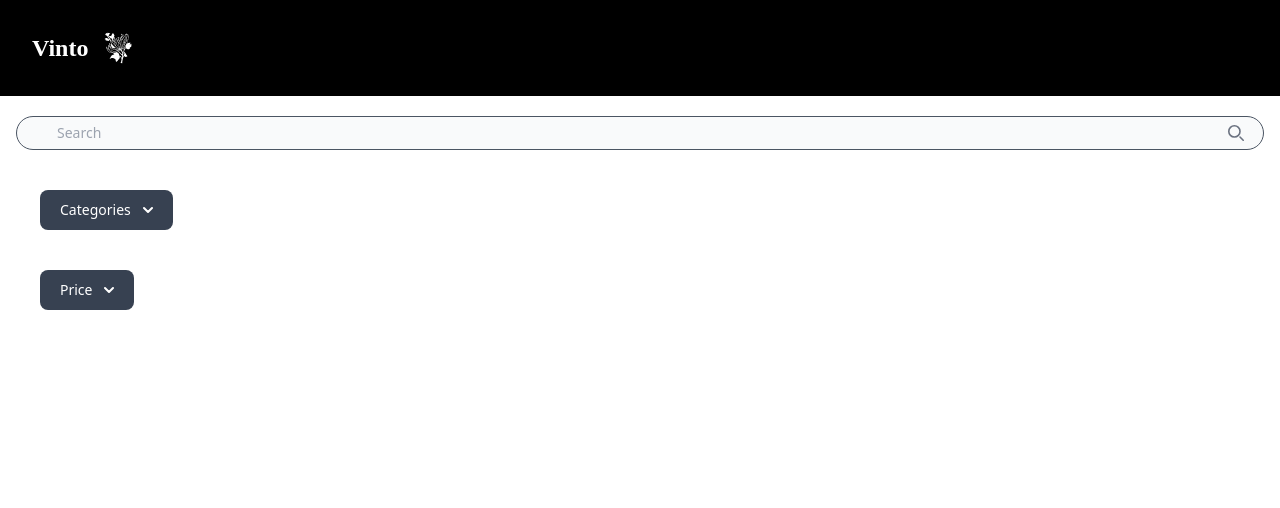
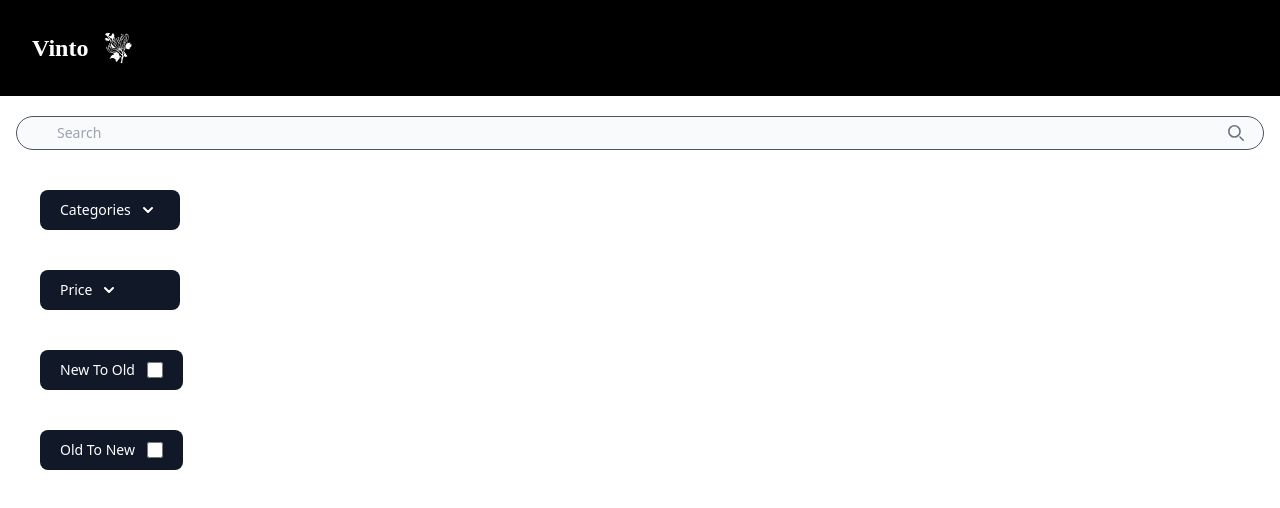
Before and after one commit to KholoudELkasaby/vinto-client-side, an Angular app: page / in a window 1280 px wide. Shown: the top 508 px of the page. Built offline with nearby package versions, Linux system fonts and the light colour scheme; a web font is replaced by a local one.

Commit message:
add implementation side bar

```diff
--- a/src/app/sidebar/sidebar.component.html
+++ b/src/app/sidebar/sidebar.component.html
@@ -38,91 +38,118 @@
 
 
 
-    <div class=" mt-10   ml-10 flex justify-start">
-<button  value=  "press"  (click)="press()"  id="dropdownHelperButton" data-dropdown-toggle="dropdownHelper" class=" text-white bg-gray-700 hover:bg-gray-800 focus:ring-4 focus:outline-none   font-medium rounded-lg text-sm px-5 py-2.5 text-center inline-flex items-center     " type="button">Categories <svg class="w-2.5 h-2.5 ms-3" aria-hidden="true" xmlns="http://www.w3.org/2000/svg" fill="none" viewBox="0 0 10 6">
+    <div class="    w-[140px] mt-10   ml-10  mb-10 flex justify-start">
+<button  value=  "press"  (click)="press()"  id="dropdownHelperButton" data-dropdown-toggle="dropdownHelper" class=" w-full text-white bg-gray-900 hover:bg-gray-800 focus:ring-4 focus:outline-none   font-medium rounded-lg text-sm px-5 py-2.5 text-center inline-flex items-center     " type="button">Categories <svg class="w-2.5 h-2.5 ms-3" aria-hidden="true" xmlns="http://www.w3.org/2000/svg" fill="none" viewBox="0 0 10 6">
     <path stroke="currentColor" stroke-linecap="round" stroke-linejoin="round" stroke-width="2" d="m1 1 4 4 4-4"/>
     </svg>
     </button>
 </div>
 
     <!-- Dropdown menu -->
-    <div id="dropdownHelper" class=" w-full hidden bg-white divide-y divide-gray-100 rounded-lg shadow-sm w-60 dark:bg-gray-700 dark:divide-gray-600">
-        <ul class=" space-y-1 text-sm text-gray-700 dark:text-gray-200" aria-labelledby="dropdownHelperButton">
+    <div id="dropdownHelper" class="  w-full hidden bg-white divide-y divide-gray-100 rounded-lg shadow-sm w-60 dark:bg-gray-700 dark:divide-gray-600">
+        <ul class="  space-y-1 text-sm text-gray-700 dark:text-gray-200" aria-labelledby="dropdownHelperButton">
 
-            <diV class="m-10">
+            <diV class="   p-10 border border-gray-300">
                 <div class="flex   justify-around items-center m-1  ">
                     <label for="checked1-checkbox " class=" text-sm font-medium text-gray-900 dark:text-gray-300">Furniture</label>
                     <input id="checked1-checkbox " type="checkbox" value="" class="w-4 h-4 text-blue-600 bg-gray-100 border-gray-300 rounded-sm focus:ring-blue-500 dark:focus:ring-blue-600 dark:ring-offset-gray-800 focus:ring-2 dark:bg-gray-700 dark:border-gray-600">
                 </div>
                 <div class="flex   justify-around items-center m-3">
                     <label for="checked2-checkbox" class=" text-sm font-medium text-gray-900 dark:text-gray-300">Accessories</label>
-                    <input checked id="checked2-checkbox" type="checkbox" value="" class="w-4 h-4 text-blue-600 bg-gray-100 border-gray-300 rounded-sm focus:ring-blue-500 dark:focus:ring-blue-600 dark:ring-offset-gray-800 focus:ring-2 dark:bg-gray-700 dark:border-gray-600">
+                    <input  id="checked2-checkbox" type="checkbox" value="" class="w-4 h-4 text-blue-600 bg-gray-100 border-gray-300 rounded-sm focus:ring-blue-500 dark:focus:ring-blue-600 dark:ring-offset-gray-800 focus:ring-2 dark:bg-gray-700 dark:border-gray-600">
                 </div>
 
                 <div class="flex   justify-around items-center ">
                     <label for="checked3-checkbox" class=" text-sm font-medium text-gray-900 dark:text-gray-300">Fachion </label>
-                    <input checked id="checked3-checkbox" type="checkbox" value="" class="w-4 h-4 text-blue-600 bg-gray-100 border-gray-300 rounded-sm focus:ring-blue-500 dark:focus:ring-blue-600 dark:ring-offset-gray-800 focus:ring-2 dark:bg-gray-700 dark:border-gray-600">
+                    <input  id="checked3-checkbox" type="checkbox" value="" class="w-4 h-4 text-blue-600 bg-gray-100 border-gray-300 rounded-sm focus:ring-blue-500 dark:focus:ring-blue-600 dark:ring-offset-gray-800 focus:ring-2 dark:bg-gray-700 dark:border-gray-600">
                 </div>
 
                 <div class="flex   justify-around items-center  m-3">
                     <label for="checked4-checkbox" class="text-sm font-medium text-gray-900 dark:text-gray-300">Electronics </label>
-                    <input checked id="checked4-checkbox" type="checkbox" value="" class="w-4 h-4 text-blue-600 bg-gray-100 border-gray-300 rounded-sm focus:ring-blue-500 dark:focus:ring-blue-600 dark:ring-offset-gray-800 focus:ring-2 dark:bg-gray-700 dark:border-gray-600">
+                    <input  id="checked4-checkbox" type="checkbox" value="" class="w-4 h-4 text-blue-600 bg-gray-100 border-gray-300 rounded-sm focus:ring-blue-500 dark:focus:ring-blue-600 dark:ring-offset-gray-800 focus:ring-2 dark:bg-gray-700 dark:border-gray-600">
                 </div>
 
                 <div class="flex   justify-around items-center ">
                     <label for="checked5-checkbox" class="text-sm font-medium text-gray-900 dark:text-gray-300">potties </label>
-                    <input checked id="checked5-checkbox" type="checkbox" value="" class="w-4 h-4 text-blue-600 bg-gray-100 border-gray-300 rounded-sm focus:ring-blue-500 dark:focus:ring-blue-600 dark:ring-offset-gray-800 focus:ring-2 dark:bg-gray-700 dark:border-gray-600">
+                    <input  id="checked5-checkbox" type="checkbox" value="" class="w-4 h-4 text-blue-600 bg-gray-100 border-gray-300 rounded-sm focus:ring-blue-500 dark:focus:ring-blue-600 dark:ring-offset-gray-800 focus:ring-2 dark:bg-gray-700 dark:border-gray-600">
                 </div>
                 </diV>
 
         </ul>
     </div>
 
-
+<!--,------------------------------------------------------------------------------------------- -->
     <!-- price -->
 
-    <div class="mt-10 ml-10 flex justify-start">
+    <div class=" w-[140px] mt-10 ml-10 flex justify-start">
         <button id="dropdownpriceButton"  value=  "press2"  (click)="press2()"
-            class="text-white bg-gray-700 hover:bg-gray-800 focus:ring-4 focus:outline-none font-medium rounded-lg text-sm px-5 py-2.5 text-center inline-flex items-center">
+            class="  w-full text-white bg-gray-900 hover:bg-gray-800 focus:ring-4 focus:outline-none font-medium rounded-lg text-sm px-5 py-2.5 text-center inline-flex items-center">
             Price
-            <svg class="w-2.5 h-2.5 ms-3" aria-hidden="true" xmlns="http://www.w3.org/2000/svg" fill="none" viewBox="0 0 10 6">
+            <svg   class="w-2.5 h-2.5 ms-3 " aria-hidden="true" xmlns="http://www.w3.org/2000/svg" fill="none" viewBox="0 0 10 6">
                 <path stroke="currentColor" stroke-linecap="round" stroke-linejoin="round" stroke-width="2" d="m1 1 4 4 4-4"/>
             </svg>
         </button>
     </div>
 
     <div id="dropdownHelperp" class="hidden bg-white divide-y divide-gray-100 rounded-lg shadow-sm   w-full dark:bg-gray-700 dark:divide-gray-600">
-        <div class="space-y-1 text-sm text-gray-700 dark:text-gray-200    p-10 m-5" aria-labelledby="dropdownpriceButton">
+        <div class="space-y-1 text-sm text-gray-700 dark:text-gray-200    p-10 " aria-labelledby="dropdownpriceButton">
             <!--  ......................................................................-->
-<div class="  border-gray-900  dark:border-gray-800 ">
-<label for="medium-range" class="block mb-2 text-sm font-medium text-gray-900 dark:text-white mx-auto ">Price</label>
-<div class="flex justify-center">
-<div>
-    <input id="medium-range" type="range" value="50" class="w-full h-2 mb-6 bg-gray-200 rounded-lg appearance-none cursor-pointer dark:bg-gray-700">
+<div class="  border border-gray-300  dark:border-gray-900 ">
 
+
+
+<!-- ....................................................... -->
+<div class=" m-15 border-gray-900 dark:border-gray-900 p-4 w-full max-w-md mx-auto">
+    <label class="block mb-4 text-sm font-medium text-gray-900 dark:text-white text-center">Price Range</label>
+
+    <div class="relative w-full flex justify-center items-center">
+        <input id="minRange" type="range" min="0" max="1000" value="0"
+            class="w-40 h-1 bg-gray-300 rounded-lg appearance-none cursor-pointer dark:bg-gray-600 mx-2">
+
+        <input id="maxRange" type="range" min="0" max="1000" value="0"
+            class="w-40 h-1 bg-gray-300 rounded-lg appearance-none cursor-pointer dark:bg-gray-600 mx-2">
+    </div>
+
+    <div class="flex justify-center items-center mt-4">
+        <div class="mr-5 w-20">
+            <label for="minInput" class="text-sm font-medium text-gray-900 dark:text-white">From:</label>
+            <input type="number" id="minInput" value="0" min="0" max="1000"
+                class="border border-gray-300 text-gray-900 text-sm rounded-lg focus:ring-blue-500 focus:border-blue-500 p-2 dark:bg-gray-700 dark:text-white w-full">
+        </div>
+
+        <div class="w-20">
+            <label for="maxInput" class="text-sm font-medium text-gray-900 dark:text-white">To:</label>
+            <input type="number" id="maxInput" value="0" min="0" max="1000"
+                class="border border-gray-300 text-gray-900 text-sm rounded-lg focus:ring-blue-500 focus:border-blue-500 p-2 dark:bg-gray-700 dark:text-white w-full">
+        </div>
+    </div>
 </div>
-<div>
-<input id="medium-range" type="range" value="50" class="w-full h-2 mb-6 bg-gray-200 rounded-lg appearance-none cursor-pointer dark:bg-gray-700">
+<!-- //////////////////////////// -->
+<div class="flex justify-center items-center">
+<div class="mr-5 w-20">
+<button type="button" class=" mb-8 text-white bg-gray-800 hover:bg-gray-900 focus:outline-none focus:ring-4 focus:ring-gray-300 font-medium rounded-lg text-sm px-5 py-2.5 me-2  dark:bg-gray-800 dark:hover:bg-gray-700 dark:focus:ring-gray-700 dark:border-gray-700">Save</button>
 </div>
-</div>
-
-<div class="flex justify-center">
-<div>
-
-    <input type="number" id="number-input" aria-describedby="helper-text-explanation" class="bg-gray-50 border border-gray-300 text-gray-900 text-sm rounded-lg focus:ring-blue-500 focus:border-blue-500 block w-full p-2.5 dark:bg-gray-700 dark:border-gray-600 dark:placeholder-gray-400 dark:text-white dark:focus:ring-blue-500 dark:focus:border-blue-500" placeholder="From..." required />
-</div>
-<div>
-
-    <input type="number" id="number-input" aria-describedby="helper-text-explanation" class="bg-gray-50 border border-gray-300 text-gray-900 text-sm rounded-lg focus:ring-blue-500 focus:border-blue-500 block w-full p-2.5 dark:bg-gray-700 dark:border-gray-600 dark:placeholder-gray-400 dark:text-white dark:focus:ring-blue-500 dark:focus:border-blue-500" placeholder="To..." required />
-</div>
-</div>
-
-<div class="flex justify-center">
-
-<button type="button" class="text-white bg-gray-800 hover:bg-gray-900 focus:outline-none focus:ring-4 focus:ring-gray-300 font-medium rounded-lg text-sm px-5 py-2.5 me-2 mb-2 dark:bg-gray-800 dark:hover:bg-gray-700 dark:focus:ring-gray-700 dark:border-gray-700">Save</button>
-<button type="button" class="text-gray-900 bg-white border border-gray-300 focus:outline-none hover:bg-gray-100 focus:ring-4 focus:ring-gray-100 font-medium rounded-lg text-sm px-5 py-2.5 me-2 mb-2 dark:bg-gray-800 dark:text-white dark:border-gray-600 dark:hover:bg-gray-700 dark:hover:border-gray-600 dark:focus:ring-gray-700">Reset</button>
+<div class="w-20">
+<button type="button" class=" mb-8 text-gray-900 bg-white border border-gray-300 focus:outline-none hover:bg-gray-100 focus:ring-4 focus:ring-gray-100 font-medium rounded-lg text-sm px-5 py-2.5 me-2   dark:bg-gray-800 dark:text-white dark:border-gray-600 dark:hover:bg-gray-700 dark:hover:border-gray-600 dark:focus:ring-gray-700">Reset</button>
 </div>
 </div>
 
 </div>
+
+</div>
     </div>
+    <!-- ---------------------New to old , old to new----------------------------------------- -->
+
+
+    <div class=" mt-10 ml-10   text-white bg-gray-900 hover:bg-gray-900 focus:ring-4 focus:outline-none font-medium rounded-lg text-sm px-5 py-2.5 text-center inline-flex items-center ">
+        <label for="checked1-checkbox  text-white " class="  mr-3 text-sm font-medium">New To Old</label>
+        <input id="checked1-checkbox" type="checkbox" value="" class="  w-4 h-4 text-blue-600 bg-gray-100 border-gray-300 rounded-sm focus:ring-blue-500 dark:focus:ring-blue-600 dark:ring-offset-gray-800 focus:ring-2 dark:bg-gray-700 dark:border-gray-600">
+    </div>
+
+<br>
+
+
+    <div class="mt-10 ml-10  text-white bg-gray-900 hover:bg-gray-900 focus:ring-4 focus:outline-none font-medium rounded-lg text-sm px-5 py-2.5 text-center inline-flex items-center ">
+        <label for="checked2-checkbox  text-white" class=" mr-3 text-sm font-medium ">Old To New</label>
+        <input  id="checked2-checkbox" type="checkbox" value="" class="w-4 h-4 text-blue-600 bg-gray-100 border-gray-300 rounded-sm focus:ring-blue-500 dark:focus:ring-blue-600 dark:ring-offset-gray-800 focus:ring-2 dark:bg-gray-700 dark:border-gray-600">
+    </div>
```
